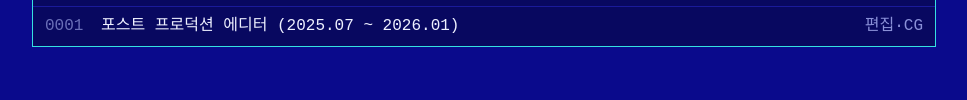
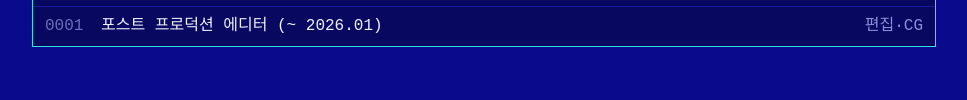
Before and after one commit to beucheo-ai/retro-pc-website, a website: page index.html in a window 1280 px wide. Shown: the part 1665-1765 px from the top of the page, without its empty margins (156-1123 px from the left). Drawn offline with nearby package versions, Linux system fonts and the light colour scheme.

Commit message:
Update index.html

```diff
--- a/index.html
+++ b/index.html
@@ -155,7 +155,7 @@ CONNECT 33600 / NO CARRIER 방지 프로토콜 OK
           <div style="display:grid;grid-template-columns:56px 1fr 150px;padding:7px 12px;border-bottom:1px solid #1a1a9a;"><span style="color:#6a6fb8;">0004</span><span>AI 커플 공감 릴스 @myfuture_reels 운영</span><span style="text-align:right;color:#8a90d8;">최다 201만</span></div>
           <div style="display:grid;grid-template-columns:56px 1fr 150px;padding:7px 12px;border-bottom:1px solid #1a1a9a;"><span style="color:#6a6fb8;">0003</span><span>면사랑 CM송 AI부문 수상</span><span style="text-align:right;color:#f2e14a;display:flex;align-items:center;justify-content:flex-end;gap:4px;"><svg viewBox="0 0 24 24" fill="none" stroke="currentColor" stroke-width="2" stroke-linecap="round" stroke-linejoin="round" style="width:15px;height:15px;"><path d="M6 9H4.5a2.5 2.5 0 0 1 0-5H6"/><path d="M18 9h1.5a2.5 2.5 0 0 0 0-5H18"/><path d="M4 22h16"/><path d="M10 14.66V17c0 .55-.47.98-.97 1.21C7.85 18.75 7 20.24 7 22"/><path d="M14 14.66V17c0 .55.47.98.97 1.21C16.15 18.75 17 20.24 17 22"/><path d="M18 2H6v7a6 6 0 0 0 12 0V2Z"/></svg>수상</span></div>
           <div style="display:grid;grid-template-columns:56px 1fr 150px;padding:9px 12px;border-bottom:1px solid #1a1a9a;align-items:start;"><span style="color:#6a6fb8;">0002</span><span style="line-height:1.6;">AI 네이티브 전문가 과정 및 캡스톤 이수<br><span style="color:#7e84e6;font-size:14px;">· Few-shot · CoT · ToT 기법 및 XML/JSON 구조화 프롬프트 엔지니어링 설계<br>· Python 및 네이버 · YouTube API 기반 소셜 데이터 자동 수집 파이프라인 구축<br>· LLM 기반 텍스트 마이닝과 감성 분석 에이전트 설계 기반의 학술논문 작성</span></span><span style="text-align:right;color:#35e0e0;line-height:1.4;">프롬프트<br>~엔지니어링</span></div>
-          <div style="display:grid;grid-template-columns:56px 1fr 150px;padding:7px 12px;"><span style="color:#6a6fb8;">0001</span><span>포스트 프로덕션 에디터 (2025.07 ~ 2026.01)</span><span style="text-align:right;color:#8a90d8;">편집·CG</span></div>
+          <div style="display:grid;grid-template-columns:56px 1fr 150px;padding:7px 12px;"><span style="color:#6a6fb8;">0001</span><span>포스트 프로덕션 에디터 (~ 2026.01)</span><span style="text-align:right;color:#8a90d8;">편집·CG</span></div>
         </div>
       </div>
     </section>
```
